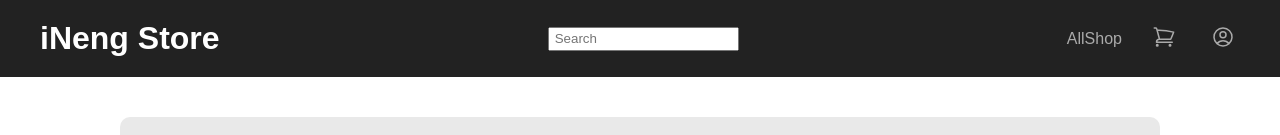
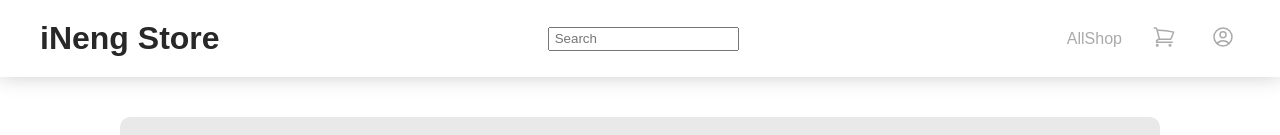
Before and after one commit to DarkTouiZ/INENG-Store, a Next.js app: page /cart in a window 1280 px wide. Shown: the top 135 px of the page. Built offline with nearby package versions, Linux system fonts and the light colour scheme.

Commit message:
Update Navbar.js

```diff
--- a/components/Navbar.js
+++ b/components/Navbar.js
@@ -3,10 +3,11 @@ import styled from "styled-components";
 import Center from "./Center";
 
 const StyledHeader = styled.header`
-    background-color: #222;
+    background-color: #fff;
+    filter: drop-shadow(0px 0px 10px rgba(0, 0, 0, 0.2));
 `;
 const Logo = styled(Link)`
-    color: #fff;
+    color: #282828;
     text-decoration: none;
 `;
 const Wrapper = styled.div`
```
